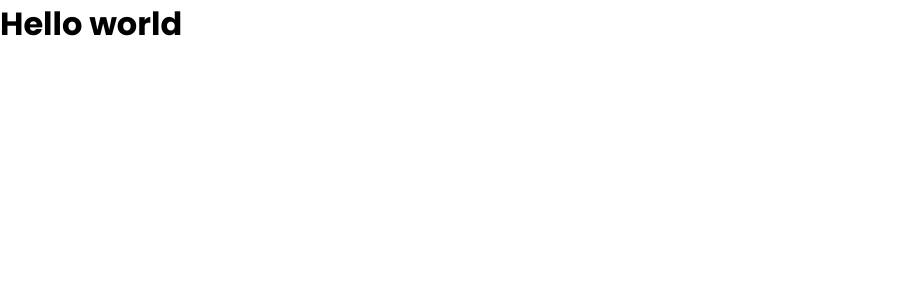
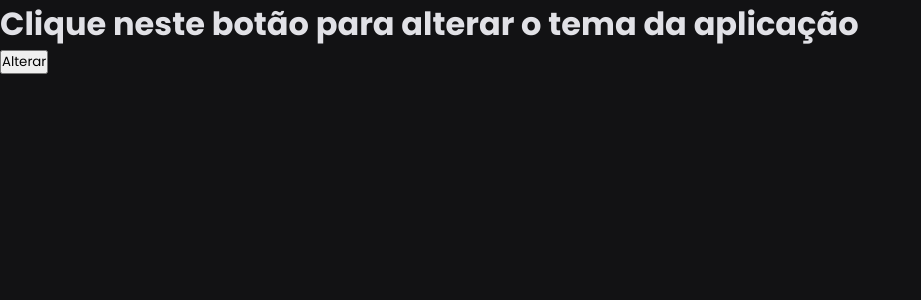
Before and after one commit to oLemos/digital-bank, a React (Vite) app: page / in a window 1280 px wide. Shown: the top 300 px of the page, without its empty margins (0-921 px from the left). Built offline with nearby package versions, Linux system fonts and the light colour scheme.

Commit message:
styled components integrated

```diff
--- a/src/App.tsx
+++ b/src/App.tsx
@@ -1,11 +1,27 @@
+import { useState } from 'react';
+import { ThemeProvider } from 'styled-components';
+
 import GlobalStyle from './styles/global';
+import { darkTheme } from './styles/themes/dark';
+import { lightTheme } from './styles/themes/light';
+import { ThemeSwitcher } from './components/ThemeSwitcher';
 
 function App() {
+    const [theme, setTheme] = useState(darkTheme);
+
+    function toggleTheme() {
+        if (theme.title === 'dark') {
+            setTheme(lightTheme);
+        } else {
+            setTheme(darkTheme);
+        }
+    }
+
     return (
-        <>
+        <ThemeProvider theme={theme}>
             <GlobalStyle />
-            <h1>Hello world</h1>
-        </>
+            <ThemeSwitcher toggleTheme={toggleTheme} />
+        </ThemeProvider>
     );
 }
 
--- /dev/null
+++ b/src/components/ThemeSwitcher/index.tsx
@@ -0,0 +1,14 @@
+interface ThemeSwitcherProps {
+    toggleTheme: () => void;
+}
+
+export function ThemeSwitcher({ toggleTheme }: ThemeSwitcherProps) {
+    return (
+        <>
+            <h1>Clique neste botão para alterar o tema da aplicação</h1>
+            <button type="button" onClick={toggleTheme}>
+                Alterar
+            </button>
+        </>
+    );
+}
--- a/src/styles/global.ts
+++ b/src/styles/global.ts
@@ -23,7 +23,8 @@ export default createGlobalStyle`
     }
 
     body {
-        background: var(--background);
+        background: ${(props) => props.theme.colors.background};
+        color: ${(props) => props.theme.colors.text};
         -webkit-font-smoothing: antialiased;
     }
 
--- /dev/null
+++ b/src/styles/themes/dark.ts
@@ -0,0 +1,7 @@
+export const darkTheme = {
+    title: 'dark',
+    colors: {
+        background: '#121214',
+        text: '#e1e1e6',
+    },
+};
--- /dev/null
+++ b/src/styles/themes/light.ts
@@ -0,0 +1,7 @@
+export const lightTheme = {
+    title: 'light',
+    colors: {
+        background: '#e1e1e6',
+        text: '#121214',
+    },
+};
```
Also changed, not shown: src/styles/themes/styled.d.ts (added, +11 -0 lines), .eslintrc.json.
